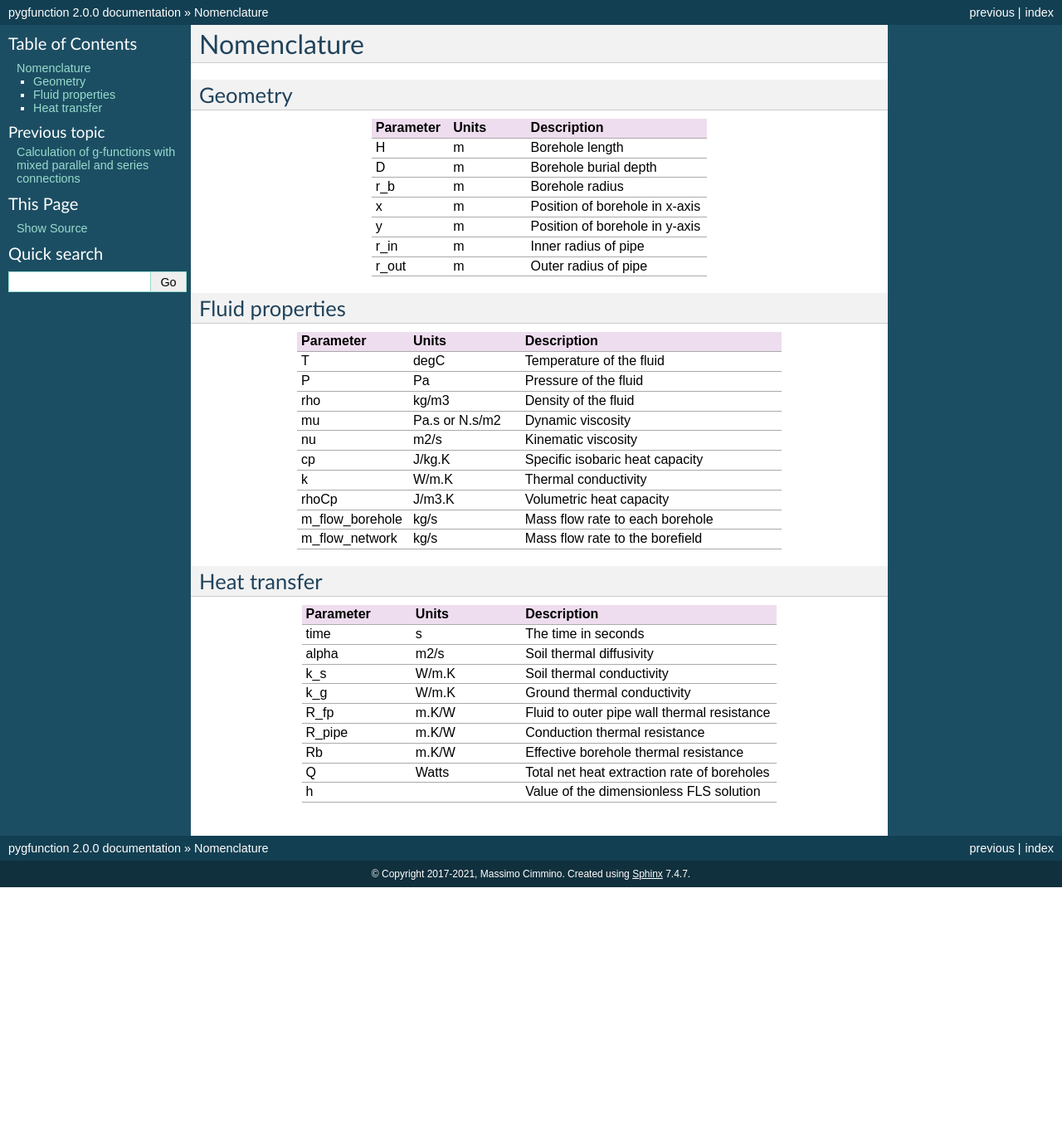
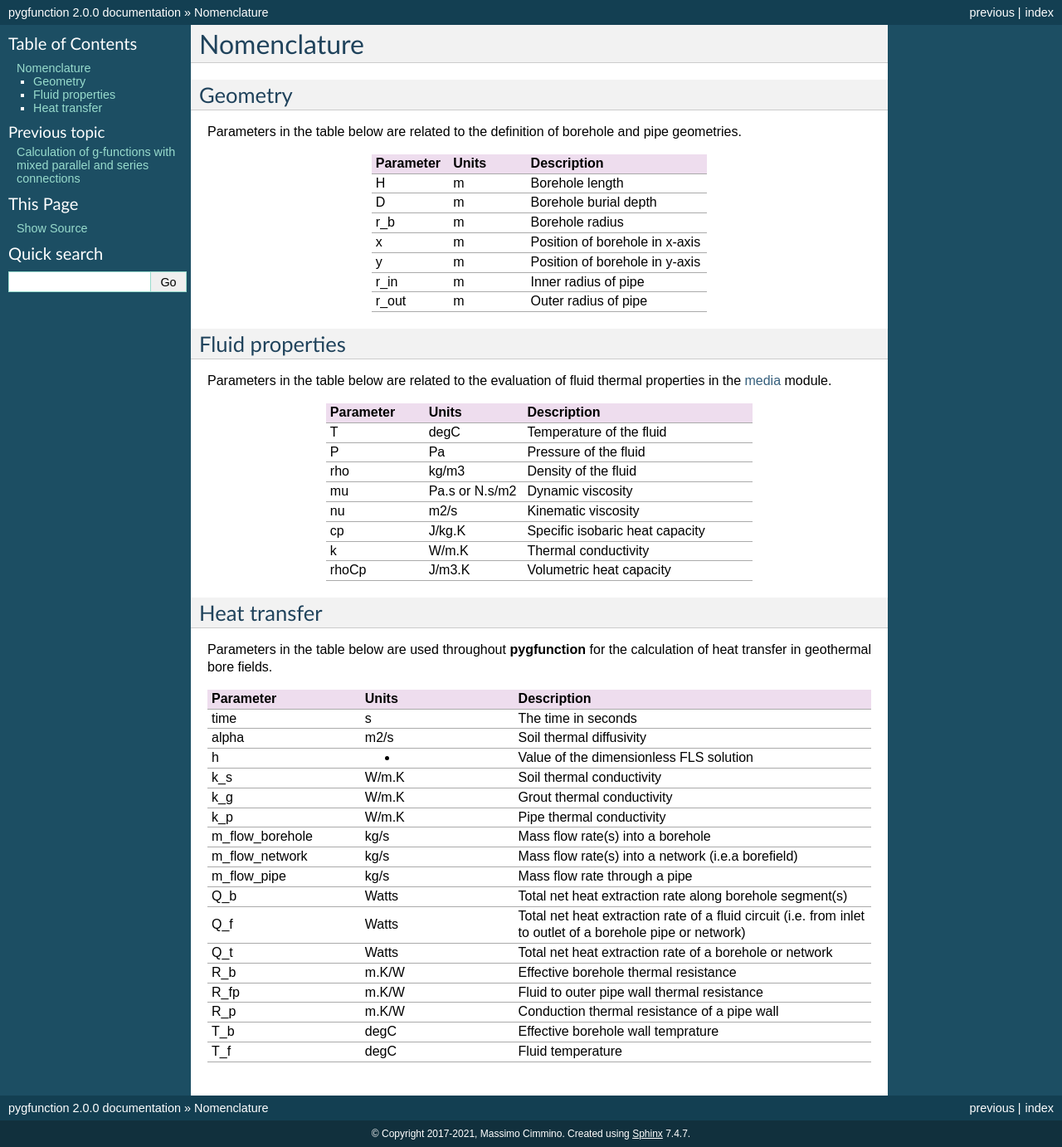
Before and after one commit to MassimoCimmino/pygfunction, a Sphinx documentation site: the page built from doc/source/nomenclature.rst, in a window 1280 px wide. Shown: the whole page at 83% size. Built offline with Sphinx 7.4.7, drawn with Linux system fonts in a browser that asks for light colours; before the commit the page ends 1069 px from its top, so only the background shows below that.

Commit message:
Update nomenclature

```diff
--- a/doc/source/nomenclature.rst
+++ b/doc/source/nomenclature.rst
@@ -11,6 +11,8 @@ Nomenclature
 Geometry
 ==================
 
+Parameters in the table below are related to the definition of borehole
+and pipe geometries.
 
 .. csv-table::
    :file: nomenclature_tables/geometry.csv
@@ -20,6 +22,9 @@ Geometry
 Fluid properties
 ===================
 
+Parameters in the table below are related to the evaluation of fluid
+thermal properties in the :doc:`media <modules/media>` module.
+
 .. csv-table::
    :file: nomenclature_tables/fluid_properties.csv
    :widths: 30, 30, 70
@@ -28,6 +33,9 @@ Fluid properties
 Heat transfer
 ===================
 
+Parameters in the table below are used throughout **pygfunction** for the
+calculation of heat transfer in geothermal bore fields.
+
 .. csv-table::
    :file: nomenclature_tables/heat_transfer.csv
    :widths: 30, 30, 70
--- a/doc/source/nomenclature_tables/fluid_properties.csv
+++ b/doc/source/nomenclature_tables/fluid_properties.csv
@@ -7,5 +7,3 @@ nu,m2/s,Kinematic viscosity
 cp,J/kg.K,Specific isobaric heat capacity
 k,W/m.K,Thermal conductivity
 rhoCp,J/m3.K,Volumetric heat capacity
-m_flow_borehole,kg/s,Mass flow rate to each borehole
-m_flow_network,kg/s,Mass flow rate to the borefield
--- a/doc/source/nomenclature_tables/heat_transfer.csv
+++ b/doc/source/nomenclature_tables/heat_transfer.csv
@@ -1,10 +1,18 @@
 Parameter,Units,Description
 time,s,The time in seconds
 alpha,m2/s,Soil thermal diffusivity
+h,-,Value of the dimensionless FLS solution
 k_s,W/m.K,Soil thermal conductivity
-k_g,W/m.K,Ground thermal conductivity
+k_g,W/m.K,Grout thermal conductivity
+k_p,W/m.K,Pipe thermal conductivity
+m_flow_borehole,kg/s,Mass flow rate(s) into a borehole
+m_flow_network,kg/s,Mass flow rate(s) into a network (i.e.a borefield)
+m_flow_pipe,kg/s,Mass flow rate through a pipe
+Q_b,Watts,Total net heat extraction rate along borehole segment(s)
+Q_f,Watts,Total net heat extraction rate of a fluid circuit (i.e. from inlet to outlet of a borehole pipe or network)
+Q_t,Watts,Total net heat extraction rate of a borehole or network
+R_b,m.K/W,Effective borehole thermal resistance
 R_fp,m.K/W,Fluid to outer pipe wall thermal resistance
-R_pipe,m.K/W,Conduction thermal resistance
-Rb,m.K/W,Effective borehole thermal resistance
-Q,Watts,Total net heat extraction rate of boreholes
-h,,Value of the dimensionless FLS solution
+R_p,m.K/W,Conduction thermal resistance of a pipe wall
+T_b,degC,Effective borehole wall temprature
+T_f,degC,Fluid temperature
```
